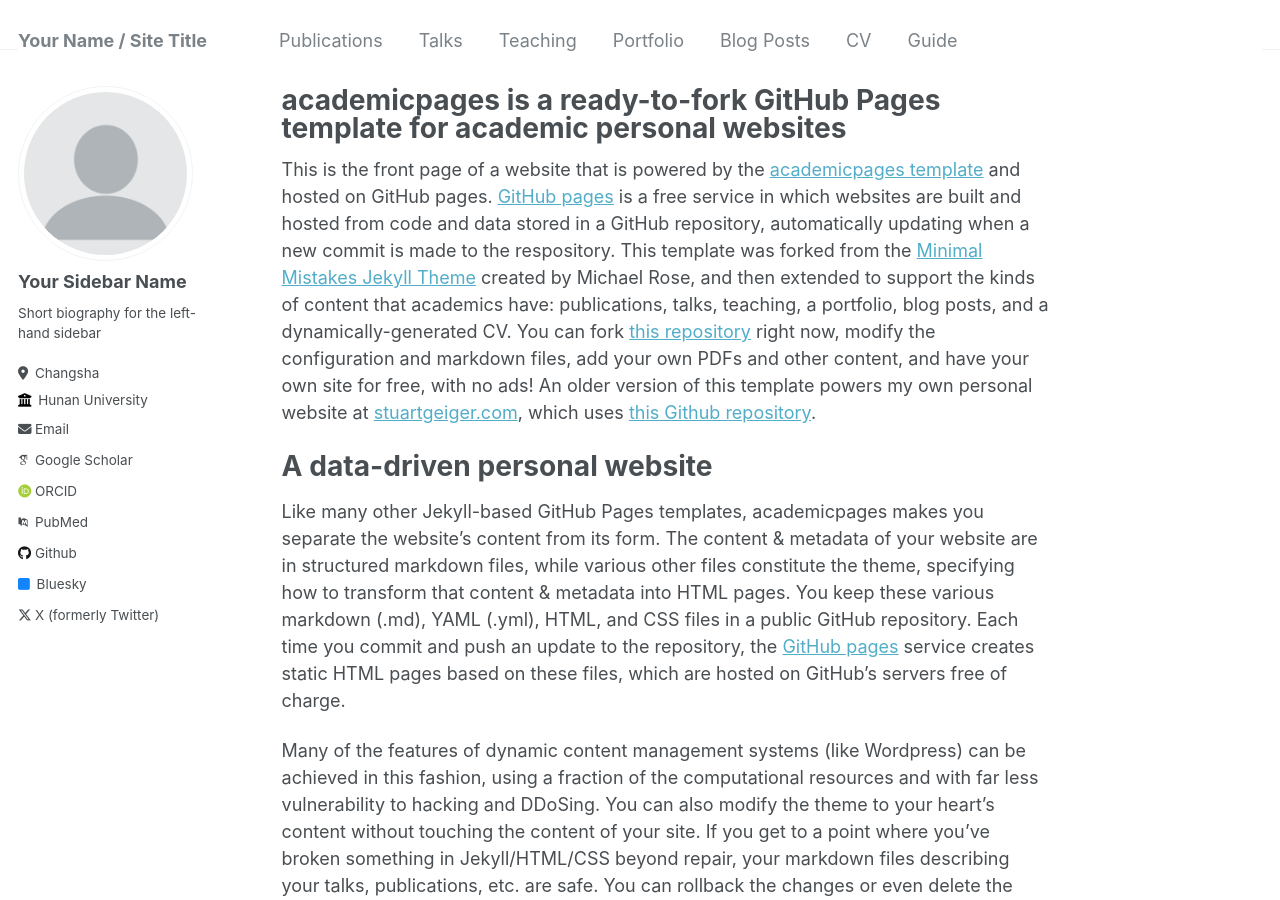
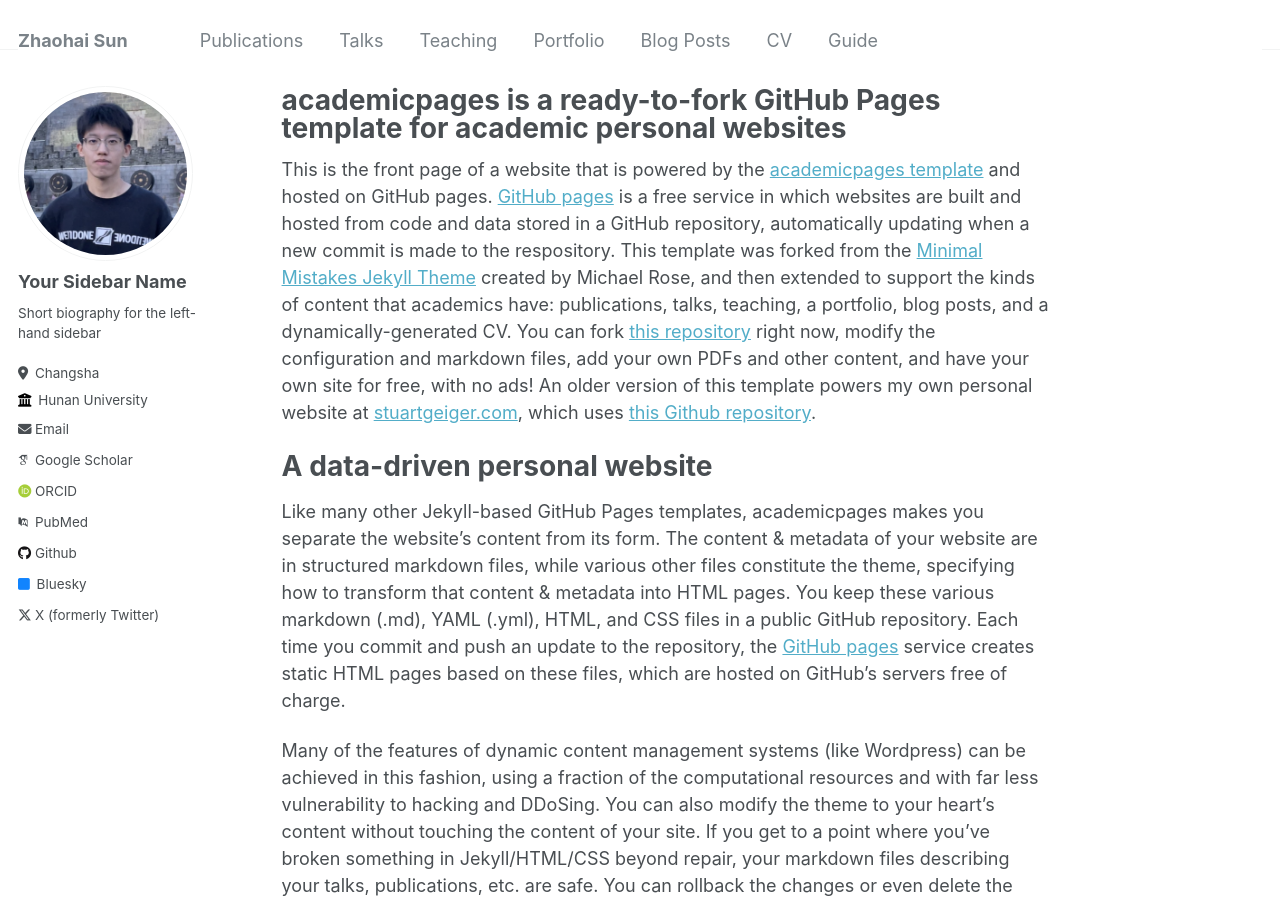
Before and after one commit to zhaohaisun/zhaohaisun.github.io, a Jekyll site: the page built from _pages/about.md, in a window 1280 px wide and 900 px high. Built offline with Jekyll 4.4.1, drawn with Linux system fonts in a browser that asks for light colours; some web fonts are replaced.

Commit message:
Update _config.yml

```diff
--- a/_config.yml
+++ b/_config.yml
@@ -8,7 +8,7 @@
 
 # Basic Site Settings
 locale                   : "en-US"
-title                    : "Your Name / Site Title"
+title                    : "Zhaohai Sun"
 title_separator          : "-"
 name                     : &name "Your Name"
 description              : &description "personal description"
@@ -21,7 +21,7 @@ repository               : "academicpages/academicpages.github.io"
 #               Additional customization can be done by editing /_includes/author-profile.html
 author:
   # Biographic information
-  avatar           : "profile.png"
+  avatar           : "szh.png"
   name             : "Your Sidebar Name"
   pronouns         : # example: "she/her"
   bio              : "Short biography for the left-hand sidebar"
```
